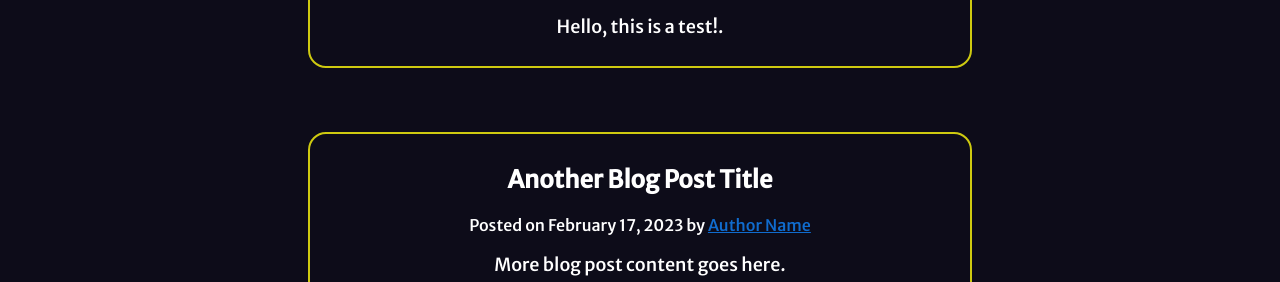
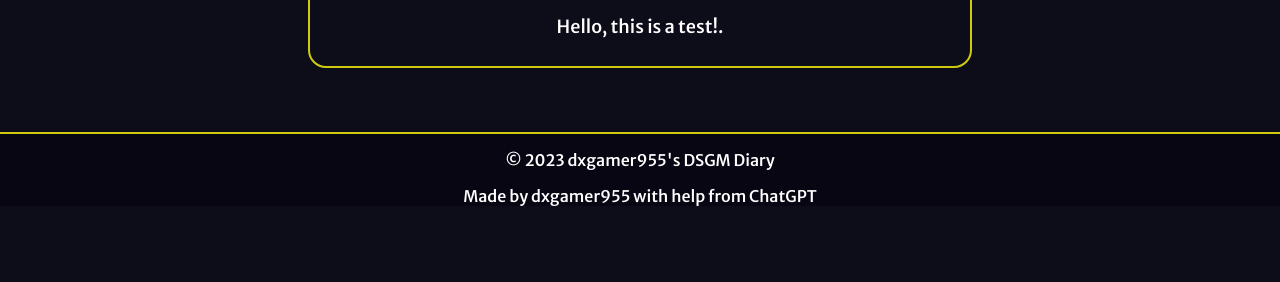
Before and after one commit to dxgamer955/dsgamemakingdiary.github.io, a plain HTML site: page index.html in a window 1280 px wide. Shown: the part 670-952 px from the top of the page. After the commit the page ends 892 px from the top, so only its background shows below. Drawn offline with Linux system fonts and the light colour scheme.

Commit message:
Update index.html

```diff
--- a/index.html
+++ b/index.html
@@ -37,19 +37,13 @@
 </header>
 
 	<main>
+
 		<article>
 			<header>
 				<h2 class="ArtTitle">Hello World!</h2>
 				<p class="post-meta">Posted on <time datetime="2023-02-17">February 17, 2023</time> by <a href="#">dxgamer955</a></p>
 			</header>
 			<p class="ArtCont">Hello, this is a test!.</p>
-		</article>
-		<article>
-			<header>
-				<h2 class="ArtTitle">Another Blog Post Title</h2>
-				<p class="post-meta">Posted on <time datetime="2023-02-17">February 17, 2023</time> by <a href="#">Author Name</a></p>
-			</header>
-			<p class="ArtCont">More blog post content goes here.</p>
 		</article>
 	</main>
 	<footer>
```
